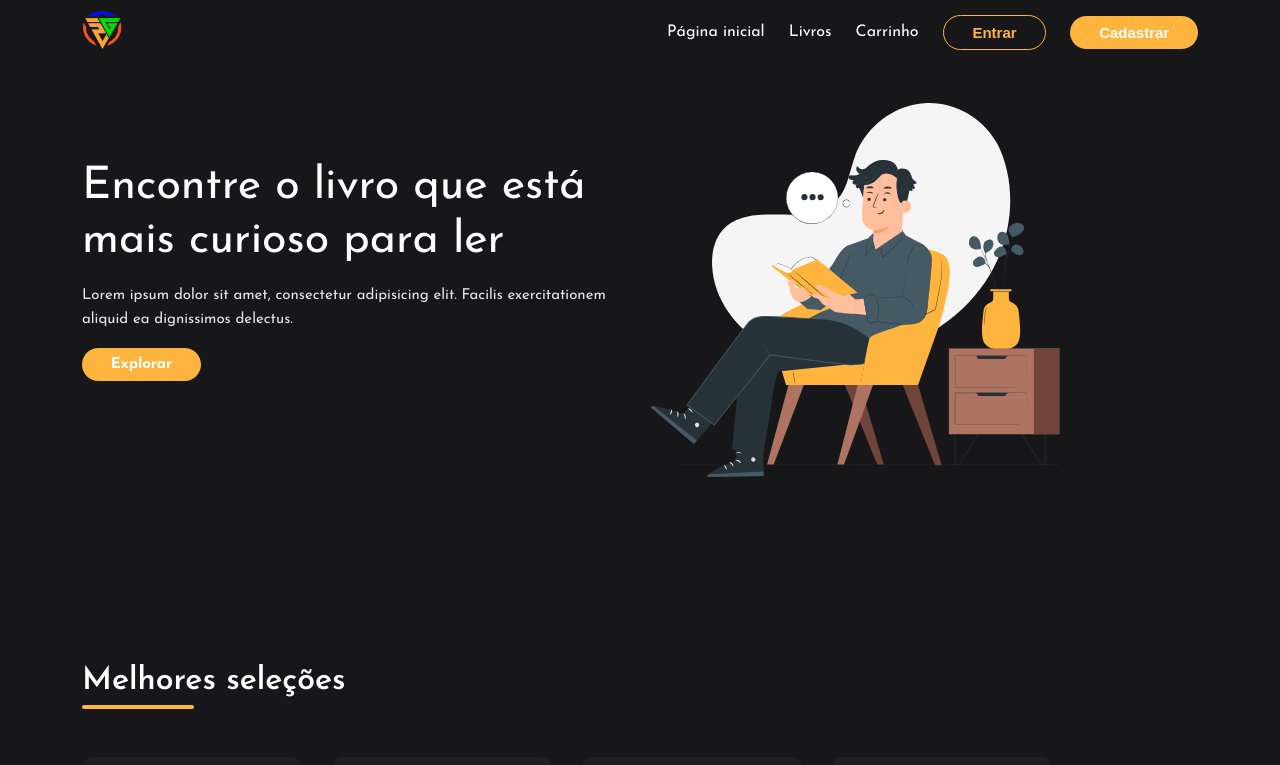
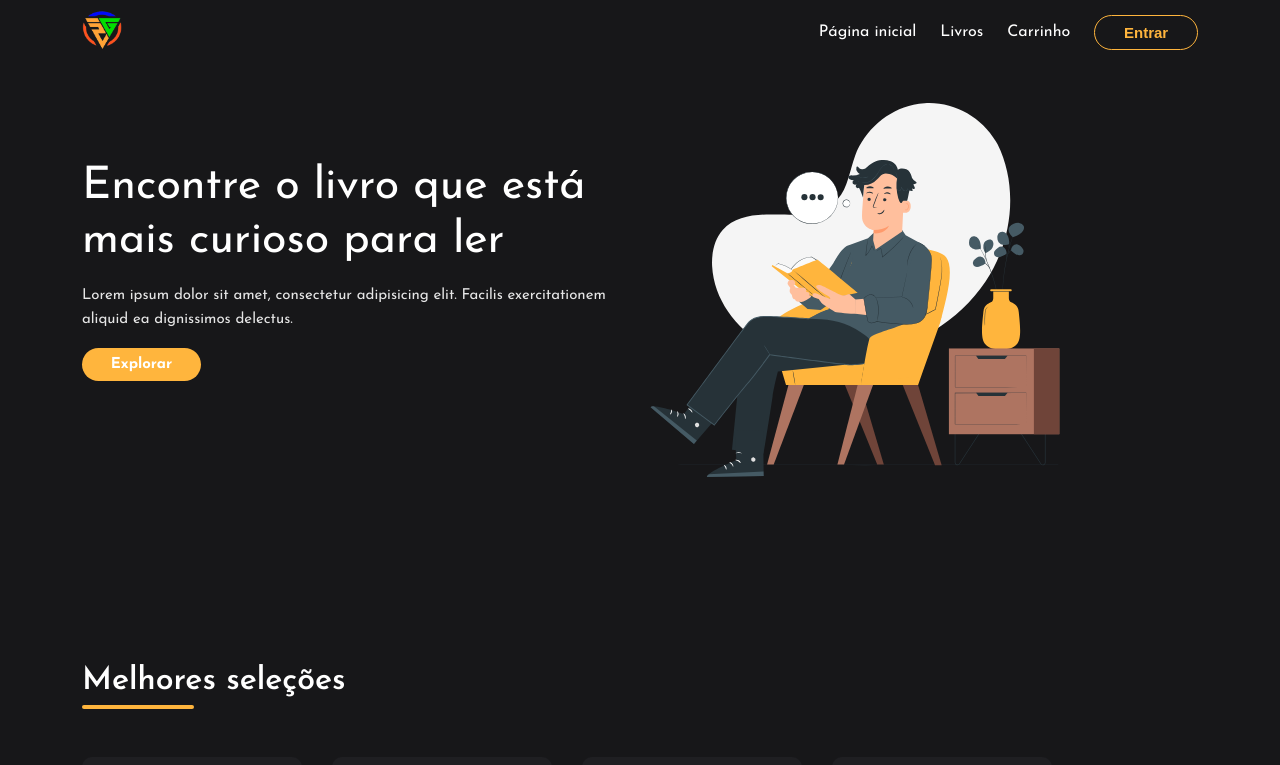
Before and after one commit to ArielChama/Livraria, a Next.js app: page / in a window 1280 px wide. Shown: the top 765 px of the page. Built offline with nearby package versions, Linux system fonts and the light colour scheme.

Commit message:
Atualizando o menu

```diff
--- a/src/components/Menu/index.jsx
+++ b/src/components/Menu/index.jsx
@@ -8,6 +8,7 @@ const Menu = () => {
   const [openModal, setOpenModal] = React.useState(false)
   const [activeMenu, setActiveMenu] = React.useState(style.menuList)
   const [backgroundMenu, setBackgroundMenu] = React.useState()
+  const user = true // Váriavel de teste
 
   const menuActive = () => {
     activeMenu === style.menuList ? setActiveMenu(`${style.menuList} ${style.active}`) : setActiveMenu(style.menuList)
@@ -30,7 +31,7 @@ const Menu = () => {
             </li>
 
             <li className={style.menuItem}>
-              <a href="">Livros</a>
+              <a href="/discover">Livros</a>
             </li>
 
             <li className={style.menuItem}>
@@ -39,10 +40,6 @@ const Menu = () => {
 
             <li className={style.menuItem}>
               <button type="button" onClick={() => setOpenModal(true)} className="buttonSecondary">Entrar</button>
-            </li>
-
-            <li className={style.menuItem}>
-              <button type="button" className="buttonPrimary">Cadastrar</button>
             </li>
           </ul>
 
--- a/src/components/Menu/menu.module.css
+++ b/src/components/Menu/menu.module.css
@@ -1,10 +1,9 @@
-
 .header {
   position: fixed;
   position: fixed;
-    top: 0;
-    right: 0;
-    left: 0;
+  top: 0;
+  right: 0;
+  left: 0;
 }
 
 .menu {
@@ -14,10 +13,13 @@
   height: 8vh;
 }
 
+.menuItem {
+  cursor: pointer;
+}
+
 .menuList {
   display: flex;
   align-items: center;
-  justify-content: space-around;
   gap: 1.5rem;
 }
 
@@ -41,21 +43,21 @@
   .menuList {
     width: 50%;
     height: 100vh;
-    margin-top: 59rem;
+    margin-top: 53rem;
+    padding-top: 10px;
     flex-direction: column;
     background-color: #1f1f22;
     transition: 0.5s ease-in;
     transform: translateX(200%);
   }
 
-  .menuItem {
-    cursor: pointer;
-  }
-
   .active {
     transform: translateX(100%);
   }
 
+  .menuItem {
+    padding: 10px 0px;
+  }
 }
 
 @media screen and (max-width: 568px) {
```
